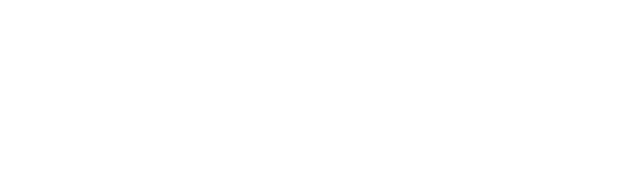
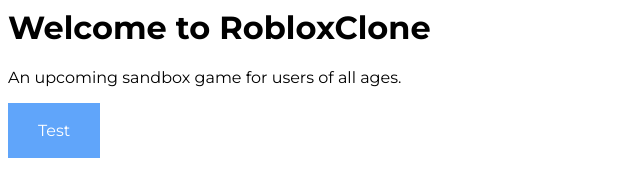
Before and after one commit to Orio-nn/php-roblox-clone-style, a website: page public/index.html in a window 1280 px wide. Shown: the whole page, without its empty margins (0-640 px from the left). Drawn offline with Linux system fonts and the light colour scheme.

Commit message:
initial commit

```diff
--- /dev/null
+++ b/package.json
@@ -0,0 +1,5 @@
+{
+  "dependencies": {
+    "sass": "^1.49.7"
+  }
+}
--- a/public/index.html
+++ b/public/index.html
@@ -1,11 +1,29 @@
 <html lang="en">
 <head>
+    <!-- Meta Tags -->
     <meta charset="UTF-8">
     <meta http-equiv="X-UA-Compatible" content="IE=edge">
     <meta name="viewport" content="width=device-width, initial-scale=1.0">
-    <title>Stylesheets - </title>
+    <!-- Website Title -->
+    <title>Welcome - RobloxClone</title>
+    <!-- Font Imports -->
+    <link rel="preconnect" href="https://fonts.googleapis.com">
+    <link rel="preconnect" href="https://fonts.gstatic.com" crossorigin>
+    <link href="https://fonts.googleapis.com/css2?family=Montserrat:wght@100;200;300;400;500;600;700;800;900&display=swap" rel="stylesheet">
+    <link rel="stylesheet" href="/stylesheets/style.css">
 </head>
 <body>
+    <nav>
 
+    </nav>
+    <h1>
+        Welcome to RobloxClone
+    </h1>
+    <p>
+        An upcoming sandbox game for users of all ages.
+    </p>
+    <button class="primary">
+        Test
+    </button>
 </body>
 </html>
--- /dev/null
+++ b/src/stylesheets/style.scss
@@ -0,0 +1,17 @@
+body {
+	font-family: "Montserrat";
+}
+button {
+	padding: 18px 30px;
+	border: none;
+	font-family: "Montserrat";
+	cursor: pointer;
+	font-size: 16px;
+	&.primary {
+		background-color: #60a5fa;
+		color: white;
+		&:hover {
+			background-color: darken(#60a5fa, 15%);
+		}
+	}
+}
```
Also changed, not shown: public/stylesheets/index.css (added), public/stylesheets/style.css (added), src/style.scss (deleted), 5 other files.
